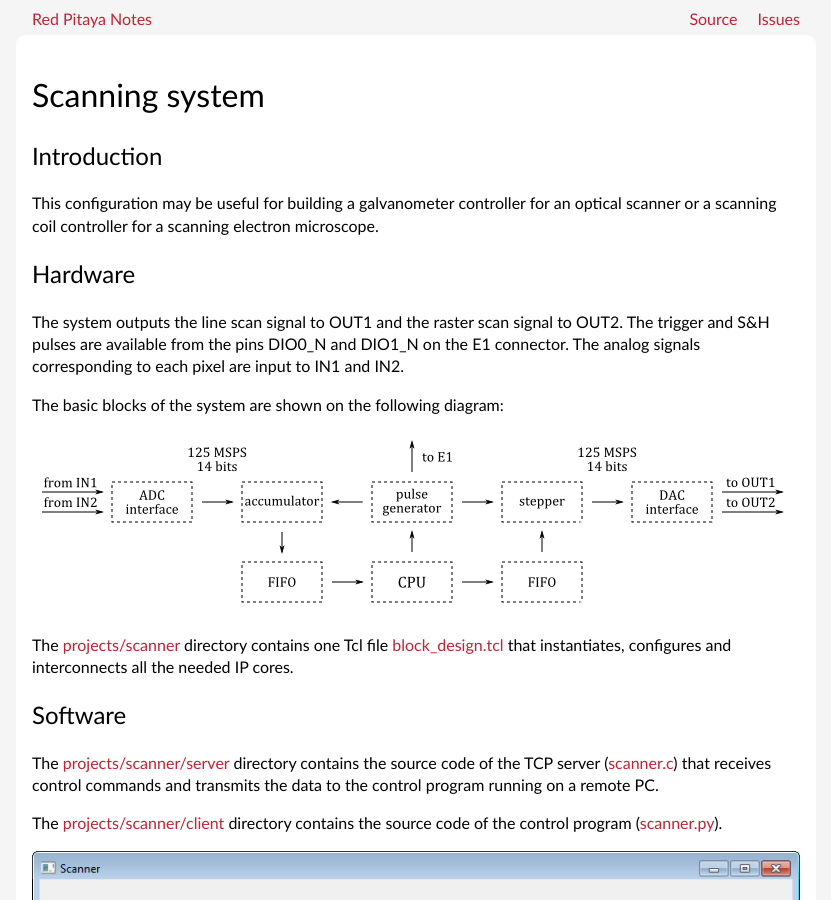
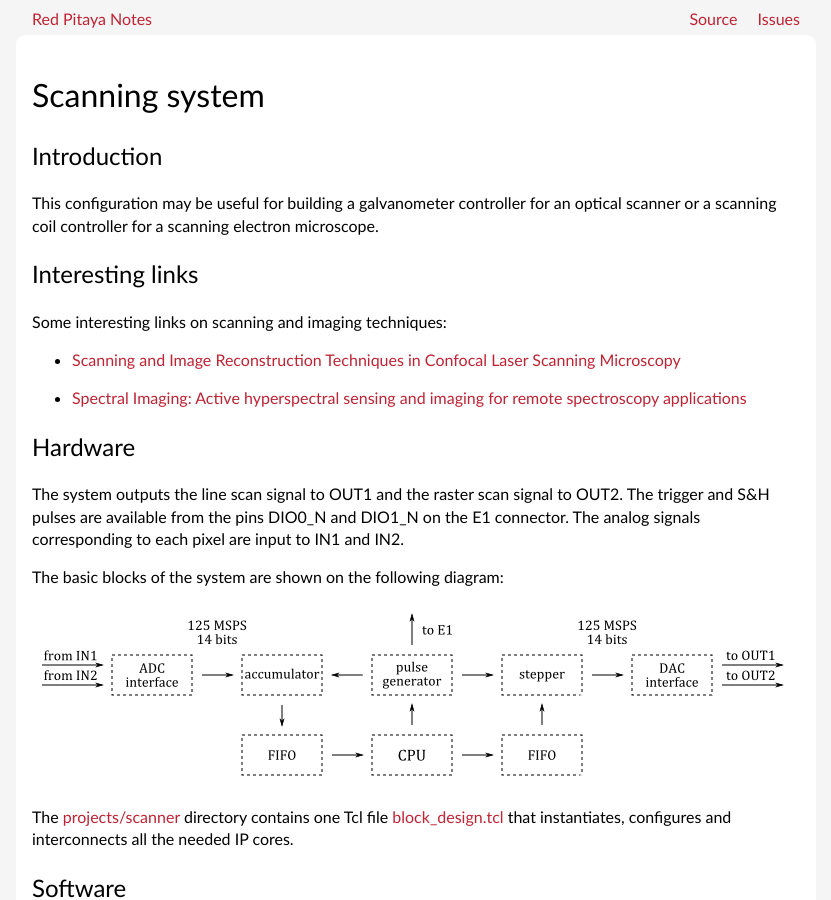
Before and after one commit to pavel-demin/red-pitaya-notes, a Jekyll site: the page built from scanner.md, in a window 1280 px wide and 900 px high. Shown: the whole window, without its empty margins (224-1055 px from the left). Built offline with Jekyll 4.4.1, drawn with Linux system fonts in a browser that asks for light colours.

Commit message:
add links to scanner

```diff
--- a/scanner.md
+++ b/scanner.md
@@ -8,6 +8,15 @@ Introduction
 -----
 
 This configuration may be useful for building a galvanometer controller for an optical scanner or a scanning coil controller for a scanning electron microscope.
+
+Interesting links
+-----
+
+Some interesting links on scanning and imaging techniques:
+
+ - [Scanning and Image Reconstruction Techniques in Confocal Laser Scanning Microscopy](http://www.intechopen.com/books/laser-scanning-theory-and-applications/scanning-and-image-reconstruction-techniques-in-confocal-laser-scanning-microscopy)
+
+ - [Spectral Imaging: Active hyperspectral sensing and imaging for remote spectroscopy applications](http://www.laserfocusworld.com/articles/print/volume-49/issue-11/features/spectral-imaging-active-hyperspectral-sensing-and-imaging-for-remote-spectroscopy-applications.html)
 
 Hardware
 -----
```
